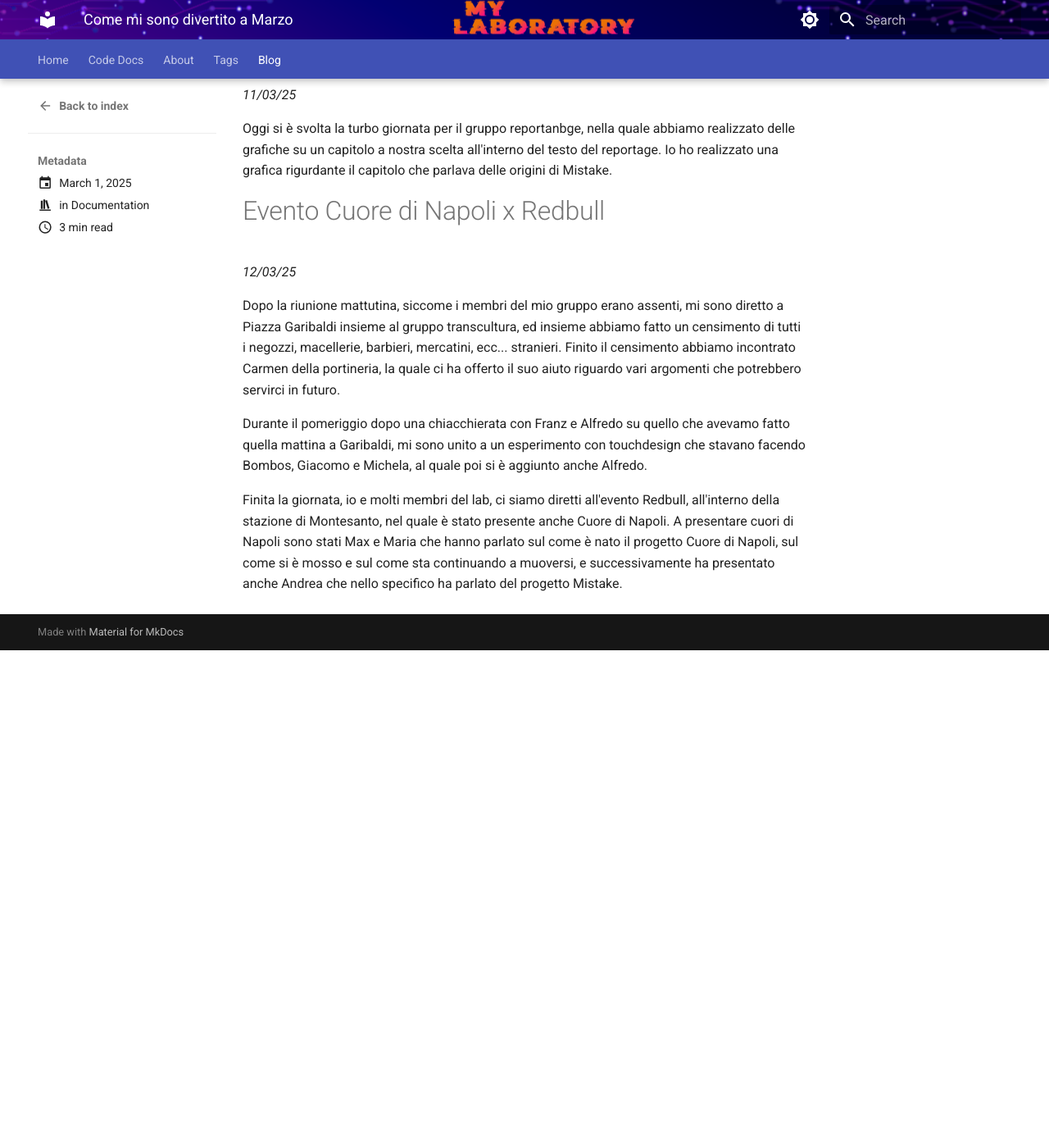
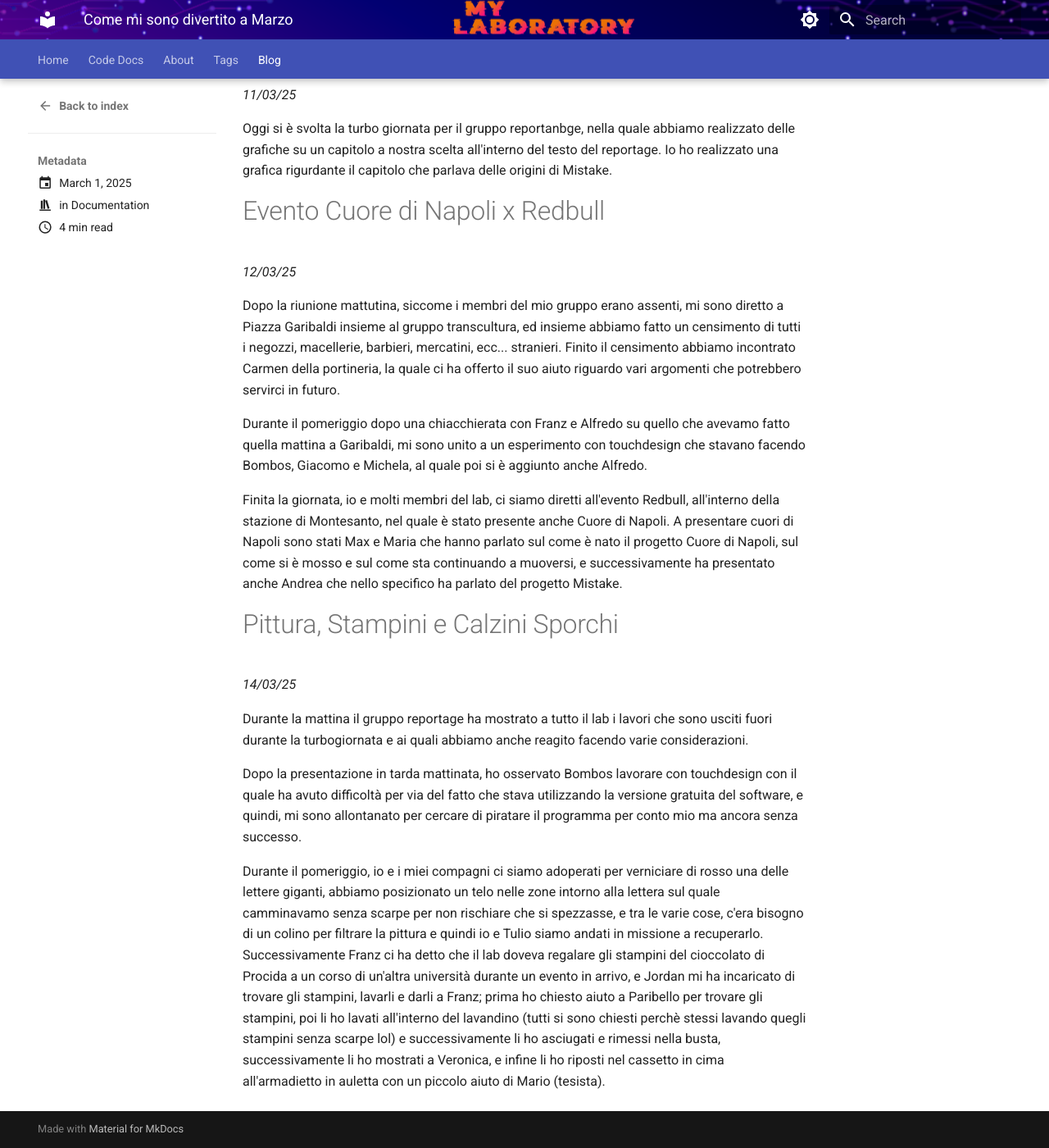
Before and after one commit to Davide020505/MyAwesomeWebsite, an MkDocs documentation site: the page built from docs/blog/posts/My-Eighth-Post.md, in a window 1280 px wide and 1400 px high, scrolled down 1802 px. Shown: the whole window at 82% size. Built offline with MkDocs 1.6.1 and Material for MkDocs 9.7.7, drawn with Linux system fonts in a browser that asks for light colours; before the commit the page ends 2595 px from its top, so only the background shows below that.

Commit message:
Pittura, Stampini e Calzini Sporchi

```diff
--- a/docs/blog/posts/My-Eighth-Post.md
+++ b/docs/blog/posts/My-Eighth-Post.md
@@ -69,3 +69,14 @@ Durante il pomeriggio dopo una chiacchierata con Franz e Alfredo su quello che a
 
 Finita la giornata, io e molti membri del lab, ci siamo diretti all'evento Redbull, all'interno della stazione di Montesanto, nel quale è stato presente anche Cuore di Napoli.
 A presentare cuori di Napoli sono stati Max e Maria che hanno parlato sul come è nato il progetto Cuore di Napoli, sul come si è mosso e sul come sta continuando a muoversi, e successivamente ha presentato anche Andrea che nello specifico ha parlato del progetto Mistake.
+
+
+# Pittura, Stampini e Calzini Sporchi
+*14/03/25*
+
+Durante la mattina il gruppo reportage ha mostrato a tutto il lab i lavori che sono usciti fuori durante la turbogiornata e ai quali abbiamo anche reagito facendo varie considerazioni.
+
+Dopo la presentazione in tarda mattinata, ho osservato Bombos lavorare con touchdesign con il quale ha avuto difficoltà per via del fatto che stava utilizzando la versione gratuita del software, e quindi, mi sono allontanato per cercare di piratare il programma per conto mio ma ancora senza successo.
+
+Durante il pomeriggio, io e i miei compagni ci siamo adoperati per verniciare di rosso una delle lettere giganti, abbiamo posizionato un telo nelle zone intorno alla lettera sul quale camminavamo senza scarpe per non rischiare che si spezzasse, e tra le varie cose, c'era bisogno di un colino per filtrare la pittura e quindi io e Tulio siamo andati in missione a recuperarlo.
+Successivamente Franz ci ha detto che il lab doveva regalare gli stampini del cioccolato di Procida a un corso di un'altra università durante un evento in arrivo, e Jordan mi ha incaricato di trovare gli stampini, lavarli e darli a Franz; prima ho chiesto aiuto a Paribello per trovare gli stampini, poi li ho lavati all'interno del lavandino (tutti si sono chiesti perchè stessi lavando quegli stampini senza scarpe lol) e successivamente li ho asciugati e rimessi nella busta, successivamente li ho mostrati a Veronica, e infine li ho riposti nel cassetto in cima all'armadietto in auletta con un piccolo aiuto di Mario (tesista).
```
